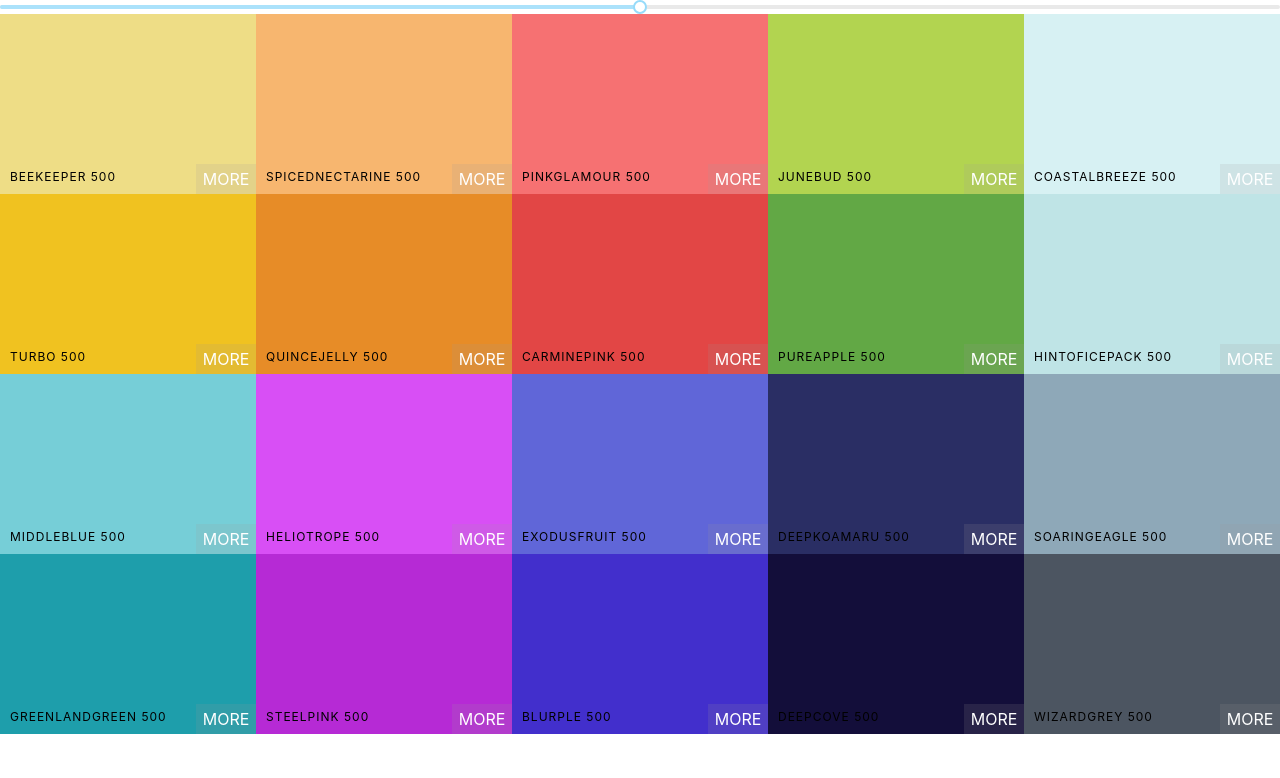
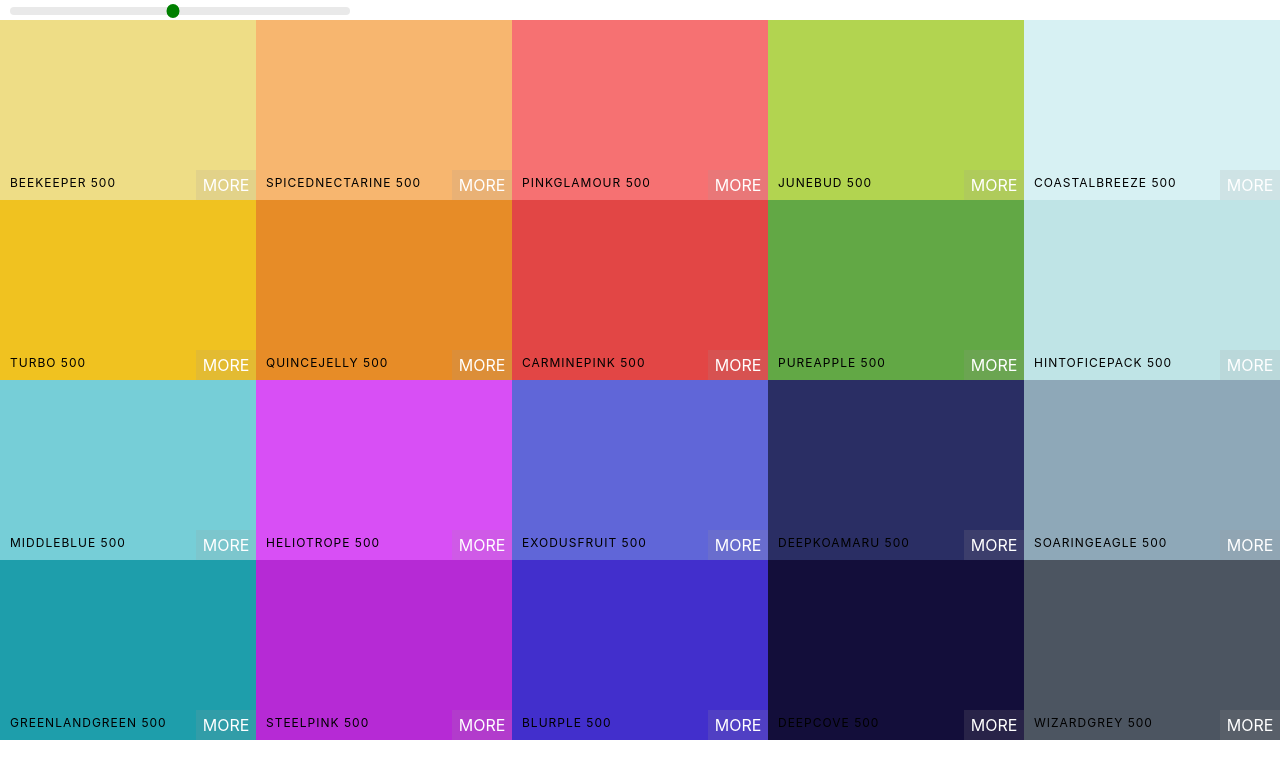
Before and after one commit to abonns/color-picker, a React (Create React App) app: page / in a window 1280 px wide. Shown: the top 778 px of the page. Built offline with nearby package versions, Linux system fonts and the light colour scheme.

Commit message:
styled rc-slider

```diff
--- a/src/Palette.css
+++ b/src/Palette.css
@@ -5,3 +5,30 @@
 .Palette-colors {
   height: 90%;
 }
+
+.slider {
+  width: 340px;
+  margin: 0 10px;
+  display: inline-block;
+}
+
+.rc-slider-track {
+  background-color: transparent;
+}
+
+.rc-slider-rail {
+  height: 8px;
+}
+
+.rc-slider-handle,
+.rc-slider-handle:focus,
+.rc-slider-handle:hover,
+.rc-slider-handle:active {
+  background-color: green;
+  border: 2px solid green;
+  outline: none;
+  width: 13px;
+  box-shadow: none;
+  margin-left: -7px;
+  margin-top: -3px;
+}
--- a/src/Palette.js
+++ b/src/Palette.js
@@ -1,8 +1,8 @@
 import React, { Component } from "react";
 import Slider from "rc-slider";
+import "rc-slider/assets/index.css";
 import ColorBox from "./ColorBox";
 import "./Palette.css";
-import "rc-slider/assets/index.css";
 
 export default class Palette extends Component {
   constructor(props) {
@@ -24,6 +24,7 @@
 
     return (
       <div className="Palette">
+        <div className="slider">
           <Slider
             defaultValue={level}
             min={100}
@@ -31,6 +32,7 @@
             max={900}
             onAfterChange={this.changeLevel}
           />
+        </div>
         {/* Navbar goes here */}
         <div className="Palette-colors">{colorBoxes}</div>
       </div>
```
Lines whose indentation alone changed are shown as unchanged.
